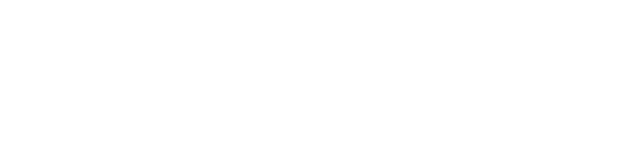
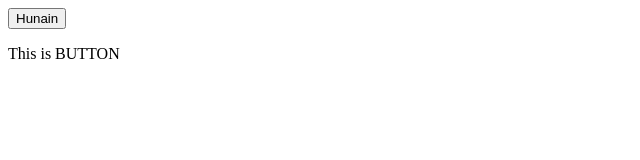
Before and after one commit to Syedhunainshah233/Hunain, a plain HTML site: page Index.html in a window 1280 px wide. Shown: the whole page, without its empty margins (0-640 px from the left). Drawn offline with Linux system fonts and the light colour scheme.

Commit message:
i create New button on Line number 9-10

```diff
--- a/Index.html
+++ b/Index.html
@@ -6,6 +6,8 @@
     <title>Document</title>
 </head>
 <body>
+    <button>Hunain</button>
+    <p>This is BUTTON</p>
 
 </body>
 </html>
```
